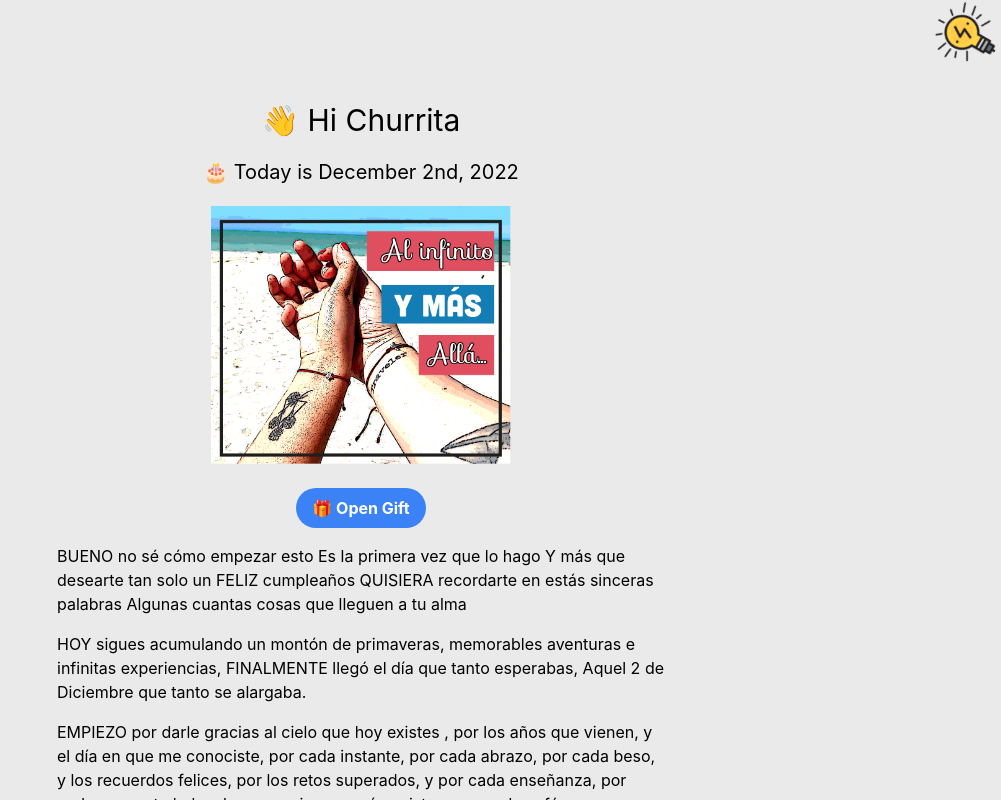
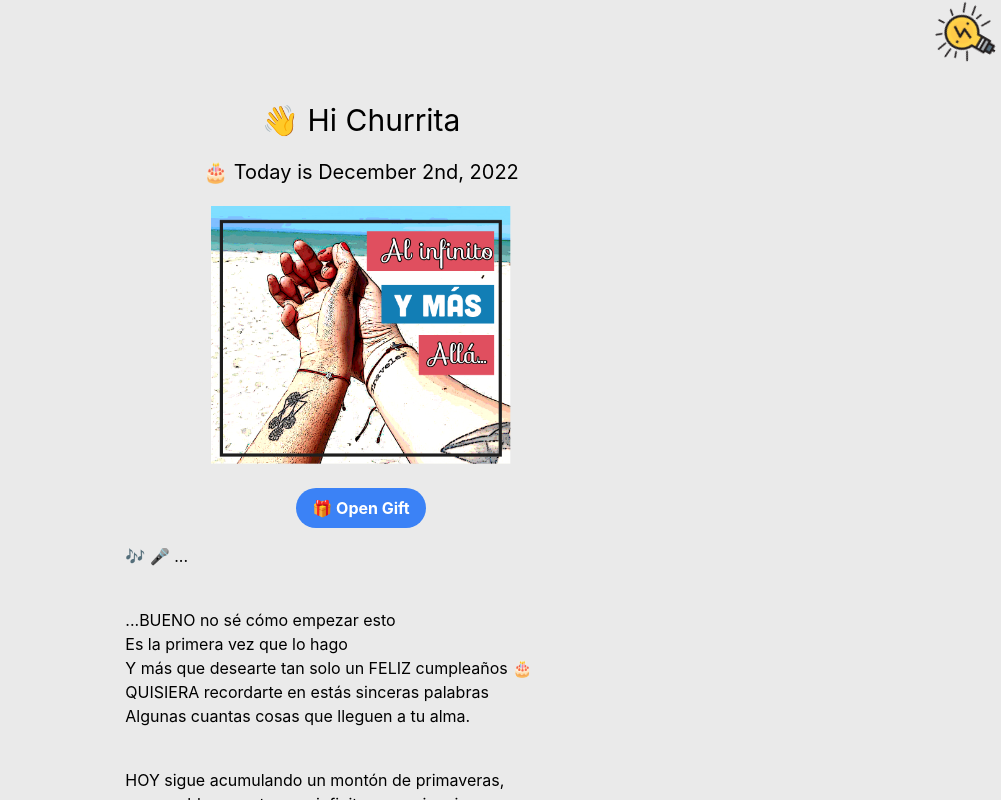
Before and after one commit to codesandtags/codesandtags.github.io, a Next.js app: page /churrita in a window 1280 px wide. Both pictures are taken after a click on the button "🎁 Open Gift". Shown: the top 800 px of the page, without its empty margins (279-1280 px from the left). Built offline with nearby package versions, Linux system fonts and the light colour scheme.

Commit message:
feat: added emojis

```diff
--- a/pages/churrita/index.tsx
+++ b/pages/churrita/index.tsx
@@ -8,7 +8,6 @@ export default function Home() {
    const [song, setSong] = useState<HTMLAudioElement | null>(null);
 
    const onPlaySong = () => {
-      debugger;
       if (song === null) {
          setSong(new Audio("/sounds/al-infinito-y-mas-alla.m4a"));
       }
@@ -51,79 +50,136 @@ export default function Home() {
 
             {seeLyrics ? (
                <div>
+                  <p className="my-4">🎶 🎤 ...</p>
                   <p className="my-4">
-                     BUENO no sé cómo empezar esto Es la primera vez que lo hago
-                     Y más que desearte tan solo un FELIZ cumpleaños QUISIERA
-                     recordarte en estás sinceras palabras Algunas cuantas cosas
-                     que lleguen a tu alma
+                     <br />
+                     ...BUENO no sé cómo empezar esto
+                     <br />
+                     Es la primera vez que lo hago
+                     <br />Y más que desearte tan solo un FELIZ cumpleaños 🎂
+                     <br />
+                     QUISIERA recordarte en estás sinceras palabras
+                     <br />
+                     Algunas cuantas cosas que lleguen a tu alma.
                   </p>
 
                   <p className="my-4">
-                     HOY sigues acumulando un montón de primaveras, memorables
-                     aventuras e infinitas experiencias, FINALMENTE llegó el día
-                     que tanto esperabas, Aquel 2 de Diciembre que tanto se
-                     alargaba.
+                     <br />
+                     HOY sigue acumulando un montón de primaveras,
+                     <br />
+                     memorables aventuras e infinitas experiencias,
+                     <br />
+                     FINALMENTE llegó el día que tanto esperabas,
+                     <br />
+                     Aquel 2 de Diciembre que tanto se alargaba.
                   </p>
 
                   <p className="my-4">
-                     EMPIEZO por darle gracias al cielo que hoy existes , por
-                     los años que vienen, y el día en que me conociste, por cada
-                     instante, por cada abrazo, por cada beso, y los recuerdos
-                     felices, por los retos superados, y por cada enseñanza, por
-                     cada paso a tu lado y los mensajes que aún existen, por
-                     cada café que nos tomamos en la capital, por las profundas
-                     conversaciones llenas de sinceridad, por cada tarde
-                     contemplando el atardecer, por aquellos buenos días juntos
-                     al amanecer...
+                     <br />
+                     EMPIEZO por darle gracias 🙏 al cielo que hoy existes,
+                     <br />
+                     por los años que vienen, y el día en que me conociste,
+                     <br />
+                     por cada instante,
+                     <br />
+                     por cada abrazo, 🫂
+                     <br />
+                     por cada beso, 💋
+                     <br />y los recuerdos felices, 😁
+                     <br />
+                     por los retos superados, y por cada enseñanza, 👩‍🏫
+                     <br />
+                     por cada paso a tu lado y los 💌 mensajes que aún existen,
+                     <br />
+                     por cada ☕️ café que nos tomamos en la capital,
+                     <br />
+                     por las profundas conversaciones llenas de sinceridad,
+                     <br />
+                     por cada tarde contemplando el atardecer,
+                     <br />
+                     por aquellos buenos días juntos al amanecer...
                   </p>
 
                   <p className="my-4">
-                     PARA continuar la historia te regalo estás palabras, Y
-                     disculpame Churrita si salen algunas lagrimas, lo único que
-                     quiero es VERTE VOLAR, que cumplas todos tus sueños y lo
-                     digo de verdad, NUNCA TE detengas, tu solo sigue adelante,
-                     Que DIOS bendiga tu vida en en cada instante,
+                     <br />
+                     PARA continuar la historia te regalo estás palabras,
+                     <br />
+                     Y disculpame Churrita si salen algunas lagrimas 😢,
+                     <br />
+                     lo único que quiero es VERTE VOLAR 🚀,
+                     <br />
+                     que cumplas todos tus sueños y lo digo de verdad,
+                     <br />
+                     NUNCA TE detengas, tu solo sigue adelante 🏃‍♀️,
+                     <br /> Que DIOS bendiga tu vida en en cada instante.
                   </p>
 
                   <p className="my-4">
+                     <br />
                      LA VIDA continúa y si algún día miras atrás, ojalá tomes
-                     impulso y sólo vuelve a recordar, que cada día que vives
-                     cuenta y los segundos suman, que las tristezas te enseñan,
-                     y la experiencia ayuda, que cada cosa que aprendas es una
-                     oportunidad, que aunque no somos perfectos si podemos
-                     perdonar,
+                     <br />
+                     impulso y sólo vuelve a recordar,
+                     <br />
+                     que cada día que vives cuenta y los segundos suman,
+                     <br />
+                     que las tristezas te enseñan, y la experiencia ayuda,
+                     <br />
+                     que cada cosa que aprendas es una oportunidad,
+                     <br />
+                     que aunque no somos perfectos si podemos perdonar.
                   </p>
 
                   <p className="my-4">
+                     <br />
                      HOY también te agradezco por cada sonrisa, por tu
+                     <br />
                      sinceridad absoluta y darle vida a mi vida, Por reír,
+                     <br />
                      soñar, cantar y cuidar a NALA Por cada emoción única que
+                     <br />
                      tienes, y la manera en que me hablas, Por comer, rezar,
+                     <br />
                      amar y viajar mi lado, Por cada escrito que me haces y las
+                     <br />
                      fotos que tomamos. Por todas esas cosas que hoy en día te
+                     <br />
                      definen, Un brindis por este día Churrita y el día en que
+                     <br />
                      naciste.
                   </p>
 
                   <p className="my-4">
+                     <br />
                      QUIERO que cada sueño que tengas se te cumpla, Que tengas
+                     <br />
                      sabiduría y se vayan tus dudas, Cree en cada paso que des y
+                     <br />
                      en tus capacidades, porque tienes muchos talentos, y tu muy
+                     <br />
                      bien lo sabes. y cuando estés triste sólo levanta tu
+                     <br />
                      mirada, agradece por la vida y las personas que te aman,
                   </p>
 
                   <p className="my-4">
+                     <br />
                      En un día como estos como me gustaría estar a tu lado,
+                     <br />
                      festejar este momento y cantarte el feliz cumpleaños, Sin
+                     <br />
                      embargo vienen días donde nos vamos a encontrar, Nos
+                     <br />
                      daremos un fuerte abrazo y nos iremos a viajar, ya sea por
+                     <br />
                      Toronto, Montreal, Colombia, o el mundo entero, No importa
+                     <br />
                      donde sea el destino, se que vamos a llegar a tiempo.
                   </p>
 
                   <p className="my-4">
+                     <br />
                      Así que espero Churrita que hoy estemos felices, Porque hoy
+                     <br />
                      brindo por este día y el día en que naciste....
                   </p>
                </div>
```
